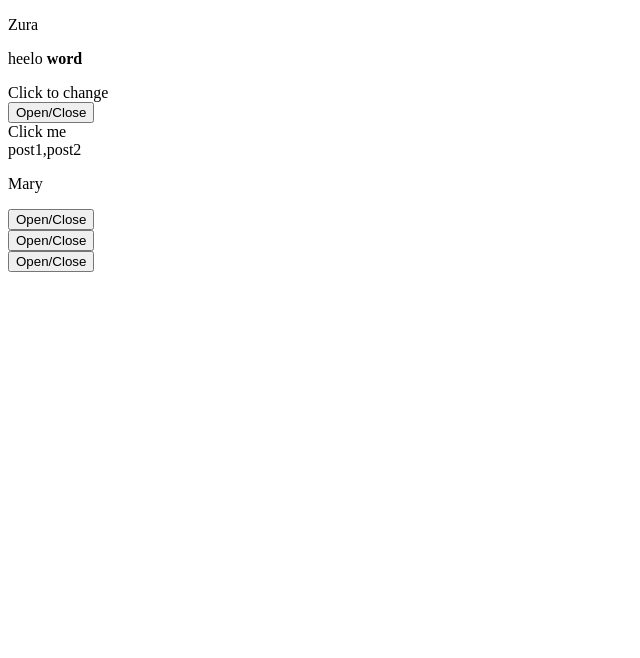
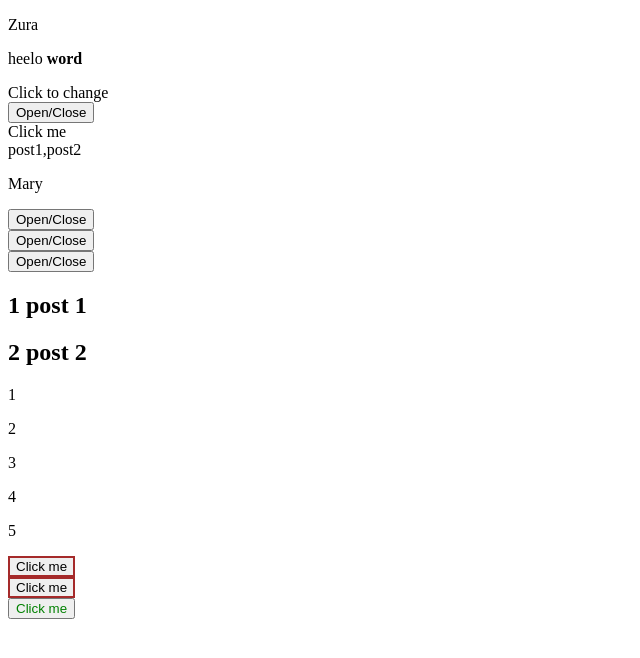
Before and after one commit to antonioivopaivaneto/alpinejs-course, a plain HTML site: page basics/index.html in a window 1280 px wide. Shown: the whole page, without its empty margins (0-640 px from the left). Drawn offline with nearby package versions, Linux system fonts and the light colour scheme; no server answers.

Commit message:
init components with alpine js

```diff
--- a/basics/index.html
+++ b/basics/index.html
@@ -32,7 +32,7 @@
 
 
     <!--Re-usable Data-->
-    <div  x-data="dropdown">
+    <div x-data="dropdown">
         <button @click="toggle">Open/Close</button>
         <div x-show="open">
             content ..
@@ -58,22 +58,19 @@
 
     </div>
 
-    <div
-     x-data="{todo: {}}"
-     x-init="todo =await (await fetch('https://jsonplaceholder.typicode.com/todos/1')).json()"
-     >
+    <div x-data="{todo: {}}" x-init="todo =await (await fetch('https://jsonplaceholder.typicode.com/todos/1')).json()">
         <p x-text="todo.title"></p>
     </div>
 
     <!--Scoping-->
     <div x-data="{name:'junior',age:30,gender:'male'}">
-        <div  x-data="{name: 'Mary'}">
+        <div x-data="{name: 'Mary'}">
             <p x-text="name"></p>
         </div>
     </div>
 
     <!--Getter & Setters -->
-    <div  x-data="{
+    <div x-data="{
         open:false,
         get isOpen(){
             return this.open
@@ -93,14 +90,14 @@
     </div>
 
     <!--x-show & x-transition-->
-    <div  x-data="{
+    <div x-data="{
         open:false,
         toggle(){
             this.open = !this.open
         }
     }">
         <button @click="toggle">Open/Close</button>
-        <div x-show="open" x-transition:enter.duration.200ms  x-transition:leave.duration.2000ms >
+        <div x-show="open" x-transition:enter.duration.200ms x-transition:leave.duration.2000ms>
             content ..
         </div>
 
@@ -108,7 +105,7 @@
 
     <!--x-if-->
 
-    <div  x-data="{
+    <div x-data="{
         open:false,
         toggle(){
             this.open = !this.open
@@ -119,13 +116,60 @@
             <div>
                 content ..
             </div>
-            <div >
+            <div //>
                 clique ..
             </div>
         </template>
 
 
     </div>
+
+    <!--x-for-->
+    <div x-data="{posts: [{id:1, title:'post 1'},{id:2, title: 'post 2'}]}">
+        <template x-for="p in posts" :key="p.id">
+            <h2 x-text="p.id + ' '+ p.title"></h2>
+        </template>
+    </div>
+
+    <!--x-for in range-->
+    <div x-data="">
+        <template x-for="n in 5 ">
+            <p x-text="n"></p>
+
+        </template>
+    </div>
+
+    <!--x-bind: class-->
+    <div x-data="{clicked:false}">
+        <button class="bordered" x-bind:class="clicked ? 'yellow': '' " @click="clicked = true"> Click me</button>
+
+    </div>
+    <div x-data="{clicked:false}">
+        <button class="bordered" :class="{yellow: clicked}" @click="clicked = true"> Click me</button>
+
+    </div>
+    <style>
+        .bordered {
+            border: 2px solid brown;
+        }
+
+        .yellow {
+            background-color: yellow;
+
+        }
+    </style>
+    <!--x-bind: style-->
+
+    <div x-data="{clicked:false}">
+        <button style="color:green" :style="{backgroundColor: clicked ? 'red' : ''}" @click="clicked = !clicked"> Click me</button>
+
+    </div>
+
+
+
+
+
+
 
 
 
```
